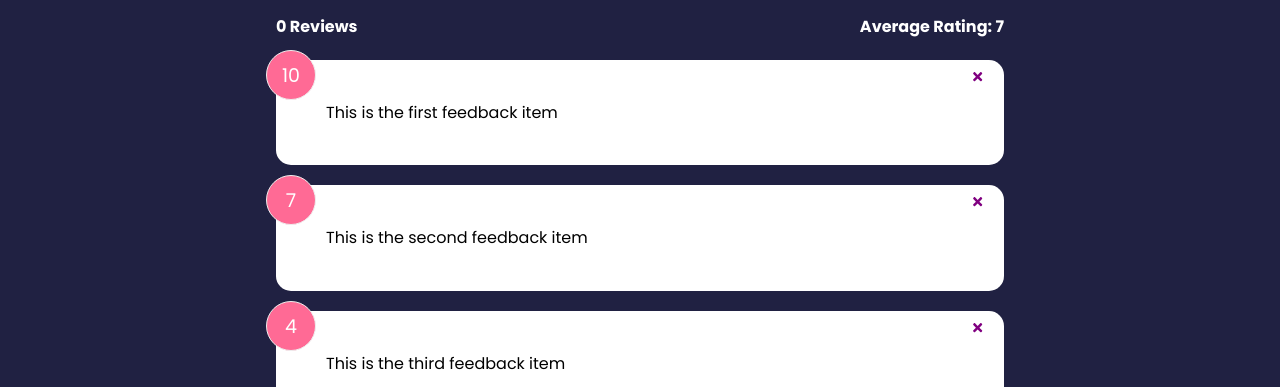
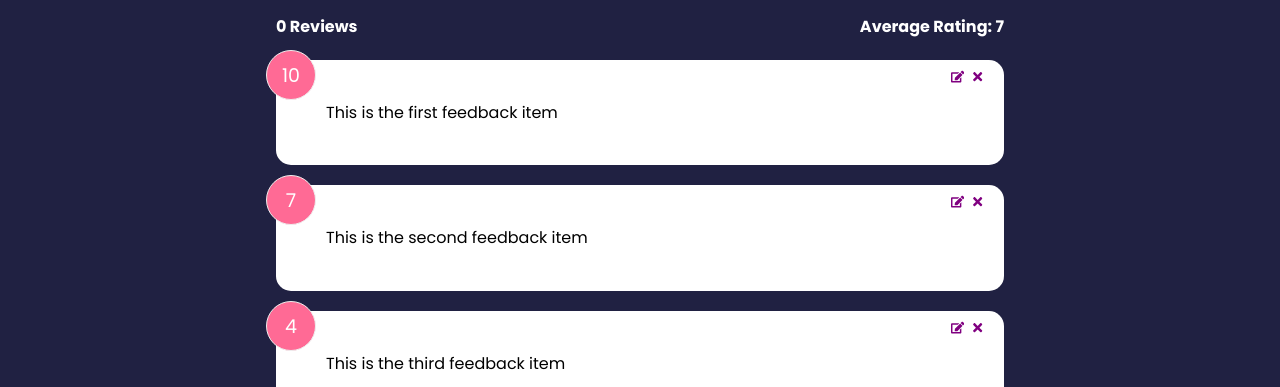
Before and after one commit to Asantowasso/React-basics, a React (Create React App) app: page / in a window 1280 px wide. Shown: the part 399-786 px from the top of the page. Built offline with nearby package versions, Linux system fonts and the light colour scheme.

Commit message:
added edit button

```diff
--- a/src/Components/FeedbackItem.jsx
+++ b/src/Components/FeedbackItem.jsx
@@ -1,4 +1,4 @@
-import { FaTimes } from "react-icons/fa";
+import { FaTimes, FaEdit } from "react-icons/fa";
 import {useContext} from 'react'
 
 import Card from "./shared/Card";
@@ -15,7 +15,9 @@
       <button onClick = {() => deleteFeedback(item.id)} className="close">
         <FaTimes color="purple" />
       </button>
-
+    <button className="edit">
+      <FaEdit color='purple' />
+    </button>
       <div className="text-display">{item.text}</div>
     </Card>
   );
```
